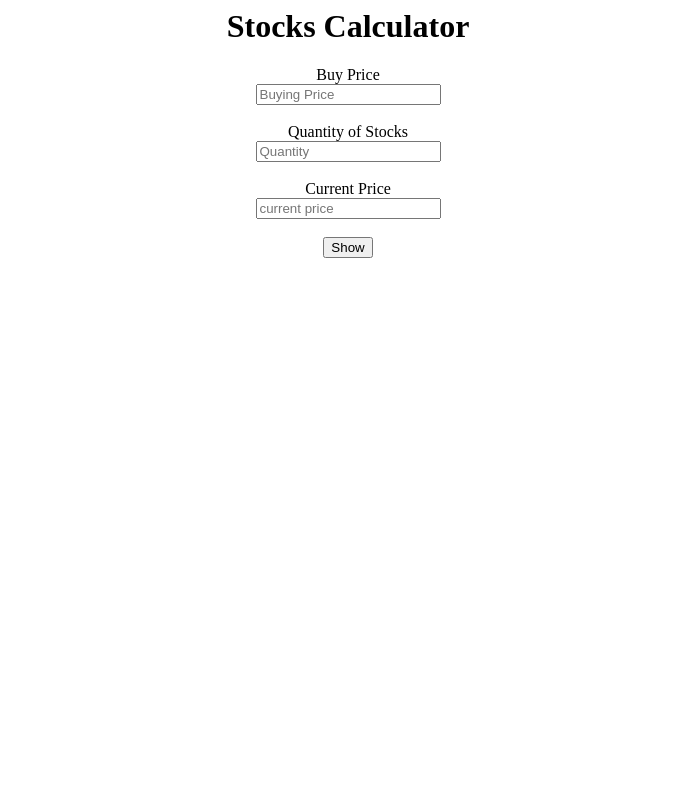
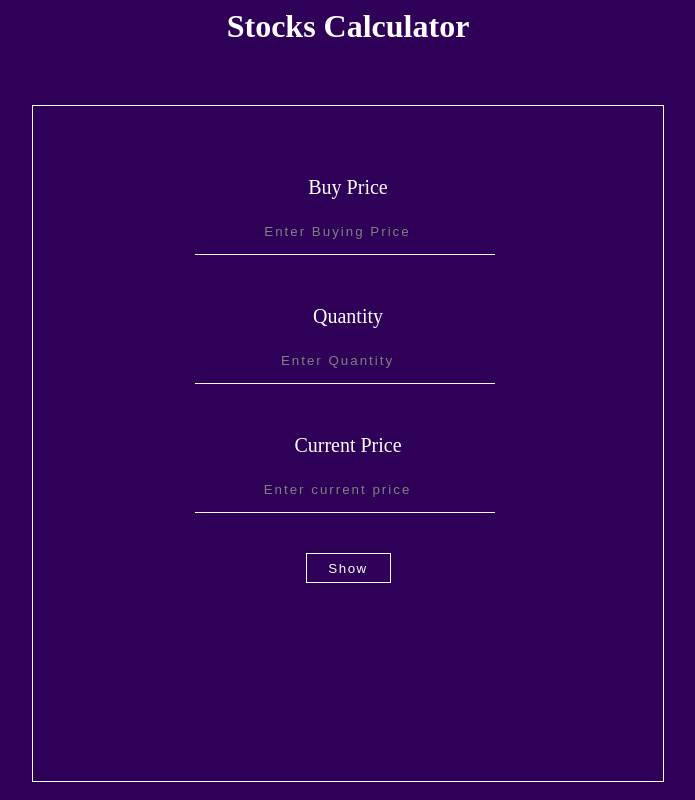
Before and after one commit to yash-purkar/stocks_profit_or_loss_calculator, a plain HTML site: page index.html in a window 1280 px wide. Shown: the whole page, without its empty margins (292-987 px from the left). Drawn offline with Linux system fonts and the light colour scheme.

Commit message:
added style

```diff
--- /dev/null
+++ b/index.css
@@ -0,0 +1,66 @@
+body {
+  background-color: #2e0058;
+  text-align: center;
+  color: #fff;
+}
+
+h1 {
+  margin-bottom: 60px;
+}
+
+main {
+  width: 600px;
+  height: 600px;
+  margin: auto;
+  display: flex;
+  flex-direction: column;
+  border: 1px solid #fff;
+  padding: 15px;
+  padding-top: 60px;
+}
+
+label {
+  margin: 10px;
+  font-size: 20px;
+}
+input {
+  border: none;
+  outline: none;
+  background-color: #2e0058;
+  color: #fff;
+  margin-right: 6px;
+  width: 50%;
+  align-self: center;
+  padding: 15px;
+  border-bottom: 1px solid rgb(249, 249, 249);
+  margin-bottom: 40px;
+}
+
+::placeholder {
+  padding: 20px;
+  color: gray;
+  letter-spacing: 2px;
+  text-align: center;
+}
+
+#submit_btn {
+  width: 85px;
+  height: 30px;
+  align-self: center;
+  text-align: center;
+  letter-spacing: 1.5px;
+  color: #fff;
+  border: 1px solid #fff;
+  background-color: #2e0058;
+  margin-bottom: 100px;
+}
+
+#submit_btn:hover {
+  font-weight: bold;
+  cursor: pointer;
+}
+
+.output_box {
+  color: #fff;
+  font-size: 22px;
+}
--- a/index.html
+++ b/index.html
@@ -4,25 +4,26 @@
     <meta http-equiv="X-UA-Compatible" content="IE=edge" />
     <meta name="viewport" content="width=device-width, initial-scale=1.0" />
     <title>Stocks Calculator</title>
+    <link rel="stylesheet" href="index.css" />
   </head>
-  <body style="text-align: center">
-    <h1>Stocks Calculator</h1>
+  <body>
+    <h1 id="heading">Stocks Calculator</h1>
 
-    <main>
-      <label for="buying_price">Buy Price</label><br />
-      <input type="number" id="buying_price" placeholder="Buying Price" />
-      <br />
-      <br />
-      <label for="no_of_stocks">Quantity of Stocks</label><br />
-      <input type="number" id="quantity" placeholder="Quantity" />
-      <br />
-      <br />
-      <label for="current_price">Current Price</label><br />
-      <input type="number" id="current_price" placeholder="current price" />
+    <main id="main">
+      <label for="buying_price">Buy Price</label>
+      <input type="number" id="buying_price" placeholder="Enter Buying Price" />
 
-      <br />
-      <br />
-      <button id="submit_btn">Show</button> <br /><br />
+      <label for="quantity">Quantity</label>
+      <input type="number" id="quantity" placeholder="Enter Quantity" />
+
+      <label for="current_price">Current Price</label>
+      <input
+        type="number"
+        id="current_price"
+        placeholder="Enter current price"
+      />
+
+      <button id="submit_btn">Show</button>
       <div class="output_box"></div>
 
       <script src="index.js"></script>
--- a/index.js
+++ b/index.js
@@ -11,7 +11,7 @@ showBtn.addEventListener("click", handlwShow)
 function handlwShow() {
   if (buyingPrice.value === "" || stockQuantity.value === "" || currentPrice.value === "") {
     outputBox.innerHTML = "Plzz Fill All The Data First."
-    outputBox.style.color = "red";
+    outputBox.style.color = "white";
   }
 
 
@@ -20,6 +20,7 @@ function handlwShow() {
     let qunt = Number(stockQuantity.value);
     let curr = Number(currentPrice.value);
     calculateProfitAndLoss(buy, qunt, curr);
+
   }
 }
 
@@ -30,12 +31,18 @@ function calculateProfitAndLoss(buying, quantity, current) {
     let loss = (buying - current) * quantity;
     let lossPercent = (loss / buying) * 100..toFixed(2);
     showOutput(`Ohhh!! Your Loss is <b>${loss.toFixed(2)}</b> 😧 and loss Percentage is <b>${lossPercent.toFixed(2)}%</b> 😔`)
-
+    outputBox.style.color = "red";
+    document.querySelector("#main").style.borderColor = "red"
+    document.querySelector("#heading").style.color = "red"
   }
   else if (current > buying) { //profit
     let profit = (current - buying) * quantity;
     let profitPercent = (profit / buying) * 100;
     showOutput(`Yay!! Your Profit is <b>${profit.toFixed(2)}</b> 💥 and profit Percentage is <b>${profitPercent.toFixed(2)}% 🚀</b>`)
+    outputBox.style.color = "#31ff31";
+    document.querySelector("#main").style.borderColor = "#31ff31"
+    document.querySelector("#heading").style.color = "#31ff31"
+
   }
   else { // If they are equal
     showOutput("😶No Profit | No Loss😶")
```
